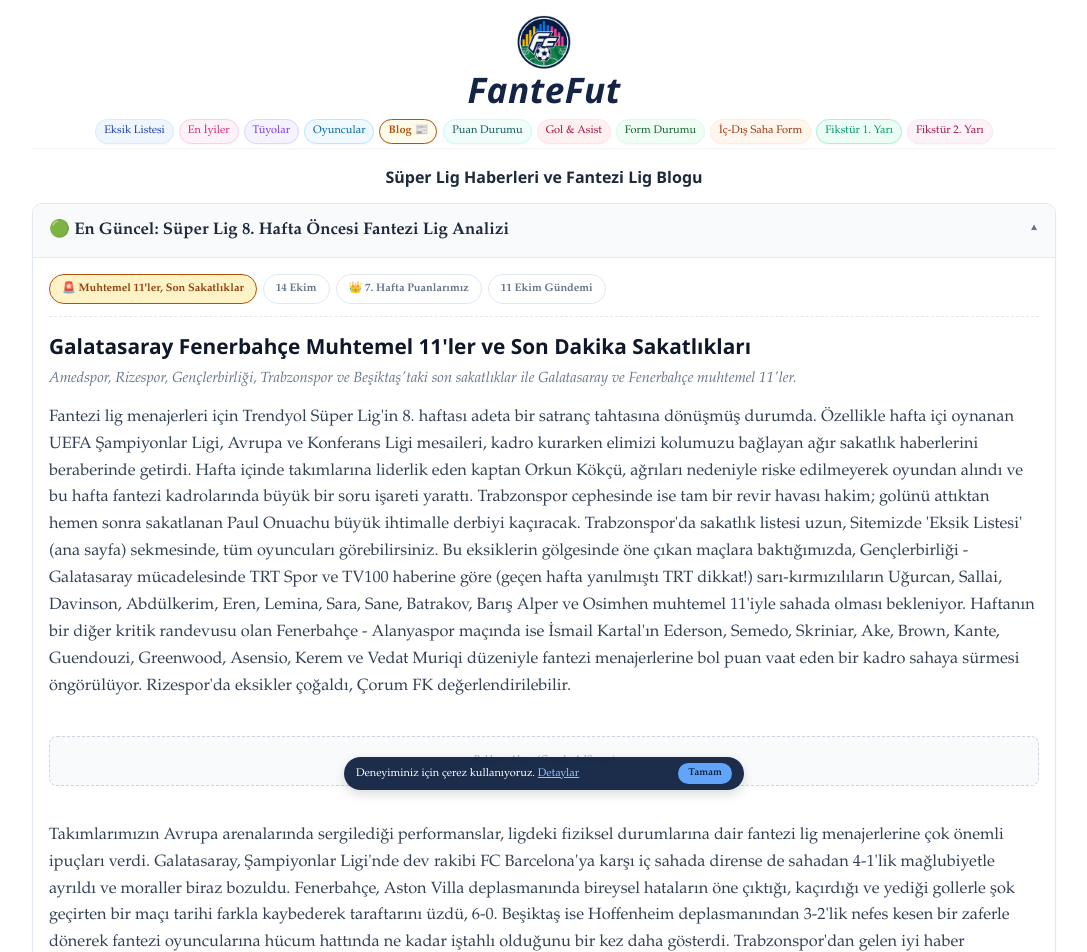
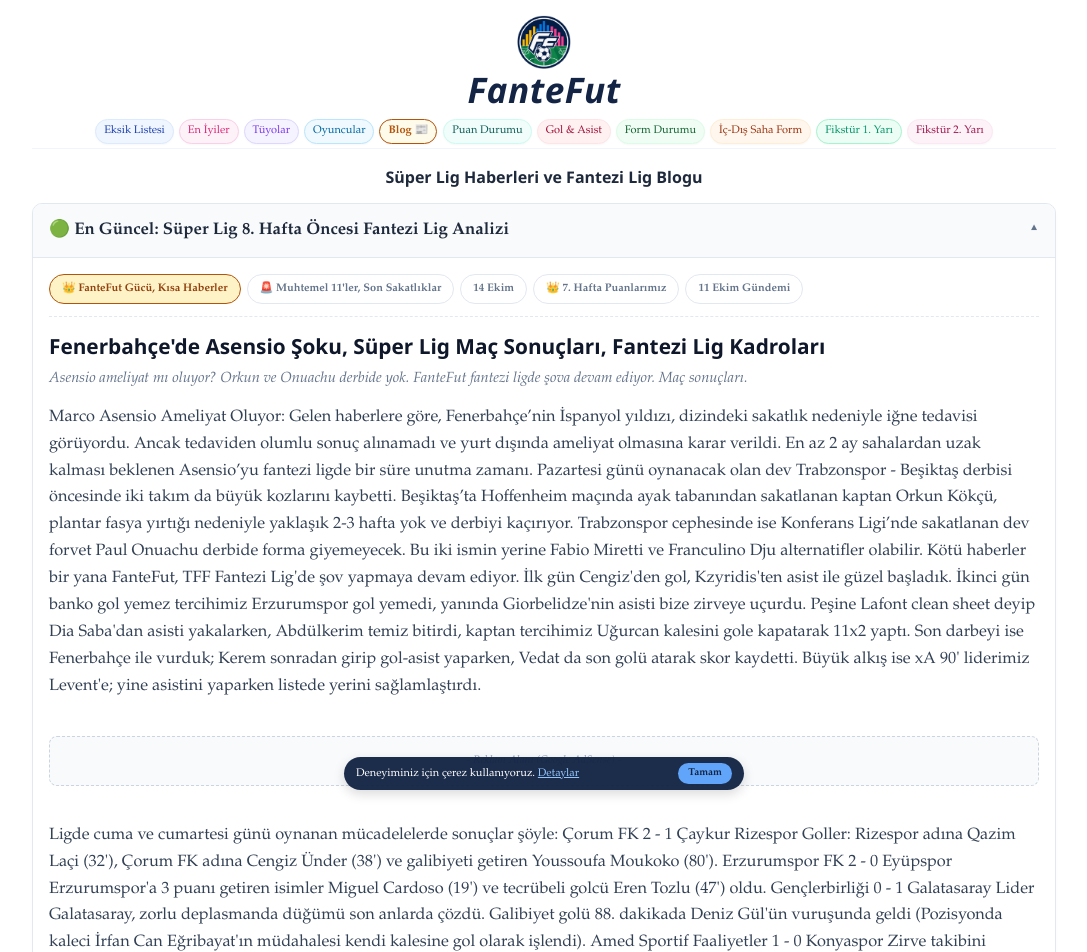
Before and after one commit to fantefut/fantefut, a Next.js app: page /blog in a window 1280 px wide. Shown: the top 952 px of the page, without its empty margins (96-1183 px from the left). Built offline with nearby package versions, Linux system fonts and the light colour scheme.

Commit message:
guncellemeblog

```diff
--- a/data/blogs.js
+++ b/data/blogs.js
@@ -5,6 +5,17 @@
     grupAdi: "Süper Lig 8. Hafta Öncesi Fantezi Lig Analizi",
     yazilar: [
       {
+  tip: "gundem",
+  dugmeAdi: "👑 FanteFut Gücü, Kısa Haberler",
+  slug: "fantezi-futbol-tercihleri-maclar-haberler",
+  title: "Fenerbahçe'de Asensio Şoku, Süper Lig Maç Sonuçları, Fantezi Lig Kadroları",
+  description: "Asensio ameliyat mı oluyor? Orkun ve Onuachu derbide yok. FanteFut fantezi ligde şova devam ediyor. Maç sonuçları.",
+  content: [
+    "Marco Asensio Ameliyat Oluyor: Gelen haberlere göre, Fenerbahçe’nin İspanyol yıldızı, dizindeki sakatlık nedeniyle iğne tedavisi görüyordu. Ancak tedaviden olumlu sonuç alınamadı ve yurt dışında ameliyat olmasına karar verildi. En az 2 ay sahalardan uzak kalması beklenen Asensio’yu fantezi ligde bir süre unutma zamanı. Pazartesi günü oynanacak olan dev Trabzonspor - Beşiktaş derbisi öncesinde iki takım da büyük kozlarını kaybetti. Beşiktaş’ta Hoffenheim maçında ayak tabanından sakatlanan kaptan Orkun Kökçü, plantar fasya yırtığı nedeniyle yaklaşık 2-3 hafta yok ve derbiyi kaçırıyor. Trabzonspor cephesinde ise Konferans Ligi’nde sakatlanan dev forvet Paul Onuachu derbide forma giyemeyecek. Bu iki ismin yerine Fabio Miretti ve Franculino Dju alternatifler olabilir. Kötü haberler bir yana FanteFut, TFF Fantezi Lig'de şov yapmaya devam ediyor. İlk gün Cengiz'den gol, Kzyridis'ten asist ile güzel başladık. İkinci gün banko gol yemez tercihimiz Erzurumspor gol yemedi, yanında Giorbelidze'nin asisti bize zirveye uçurdu. Peşine Lafont clean sheet deyip Dia Saba'dan asisti yakalarken, Abdülkerim temiz bitirdi, kaptan tercihimiz Uğurcan kalesini gole kapatarak 11x2 yaptı. Son darbeyi ise Fenerbahçe ile vurduk; Kerem sonradan girip gol-asist yaparken, Vedat da son golü atarak skor kaydetti. Büyük alkış ise xA 90' liderimiz Levent'e; yine asistini yaparken listede yerini sağlamlaştırdı.",
+    "Ligde cuma ve cumartesi günü oynanan mücadelelerde sonuçlar şöyle: Çorum FK 2 - 1 Çaykur Rizespor Goller: Rizespor adına Qazim Laçi (32'), Çorum FK adına Cengiz Ünder (38') ve galibiyeti getiren Youssoufa Moukoko (80'). Erzurumspor FK 2 - 0 Eyüpspor Erzurumspor'a 3 puanı getiren isimler Miguel Cardoso (19') ve tecrübeli golcü Eren Tozlu (47') oldu. Gençlerbirliği 0 - 1 Galatasaray Lider Galatasaray, zorlu deplasmanda düğümü son anlarda çözdü. Galibiyet golü 88. dakikada Deniz Gül'ün vuruşunda geldi (Pozisyonda kaleci İrfan Can Eğribayat'ın müdahalesi kendi kalesine gol olarak işlendi). Amed Sportif Faaliyetler 1 - 0 Konyaspor Zirve takibini sürdüren Amed SF, evinde Diagne'nin skoruyla kazandı. Fenerbahçe 3 - 0 Alanyaspor Derbi öncesi gövde gösterisi yapan sarı-lacivertlilerde gol perdesini Romelu Lukaku (40') açtı. İkinci yarıda oyuna giren Kerem Aktürkoğlu (71') farkı ikiye çıkarırken, son sözü Vedat Muriqi (87') söyledi."
+]
+},
+{
   tip: "gundem",
   dugmeAdi: "🚨 Muhtemel 11'ler, Son Sakatlıklar",
   slug: "fantezi-futbol-sekizinci-hafta-oncesi-ve-avrupa-maclari-sakatliklari",
```
